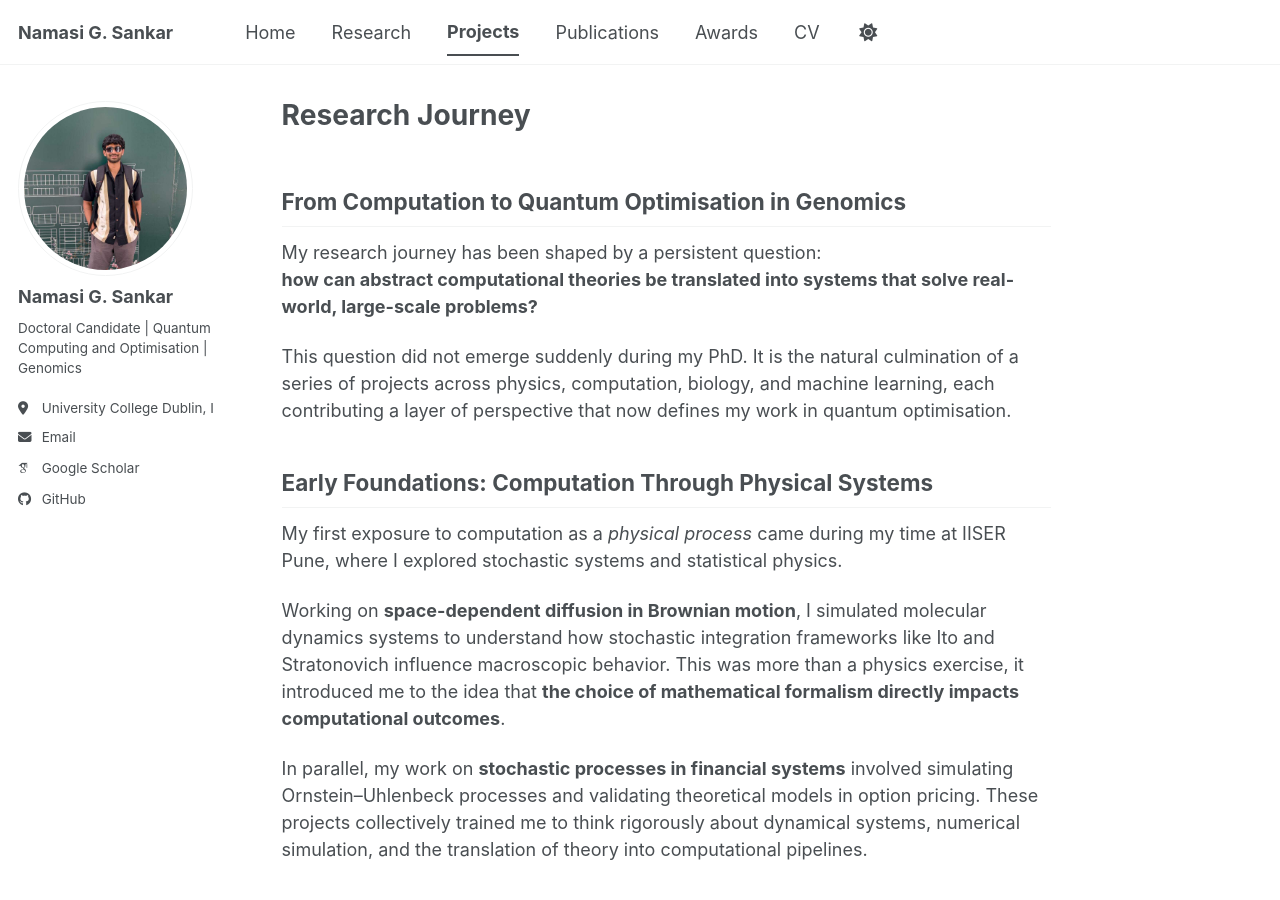
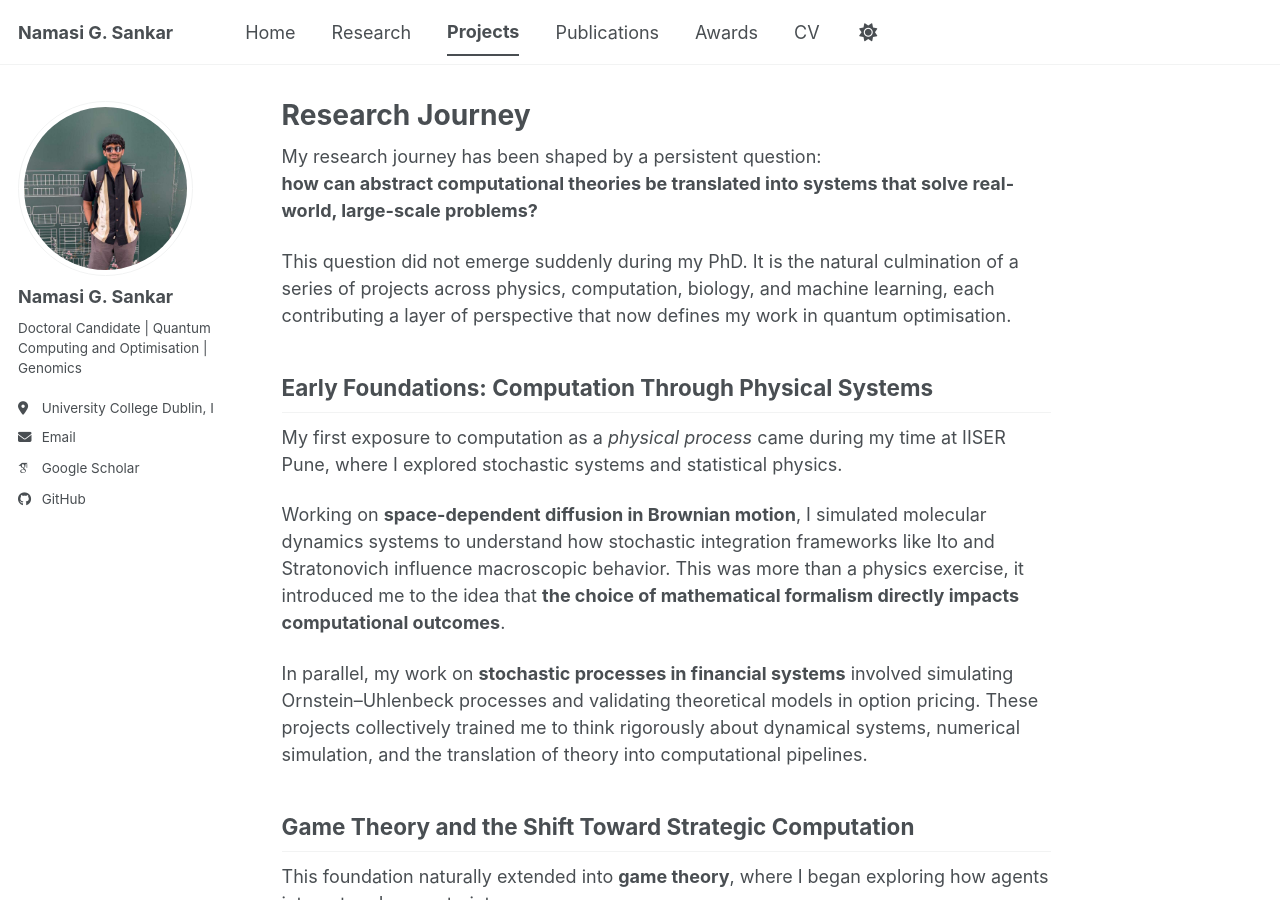
Before and after one commit to Namasi-PhD/Namasi-PhD.github.io, a Jekyll site: the page built from _pages/projects.md, in a window 1280 px wide and 900 px high. Built offline with Jekyll 4.4.1, drawn with Linux system fonts in a browser that asks for light colours; some web fonts are replaced; a script bundle is joined from its source files by our own code; library files that are not in the unit come from our copies.

Commit message:
Update projects.md

```diff
--- a/_pages/projects.md
+++ b/_pages/projects.md
@@ -3,8 +3,6 @@ layout: single
 title: "Research Journey"
 permalink: /projects/
 ---
-
-## From Computation to Quantum Optimisation in Genomics
 
 My research journey has been shaped by a persistent question:
 **how can abstract computational theories be translated into systems that solve real-world, large-scale problems?**
```
